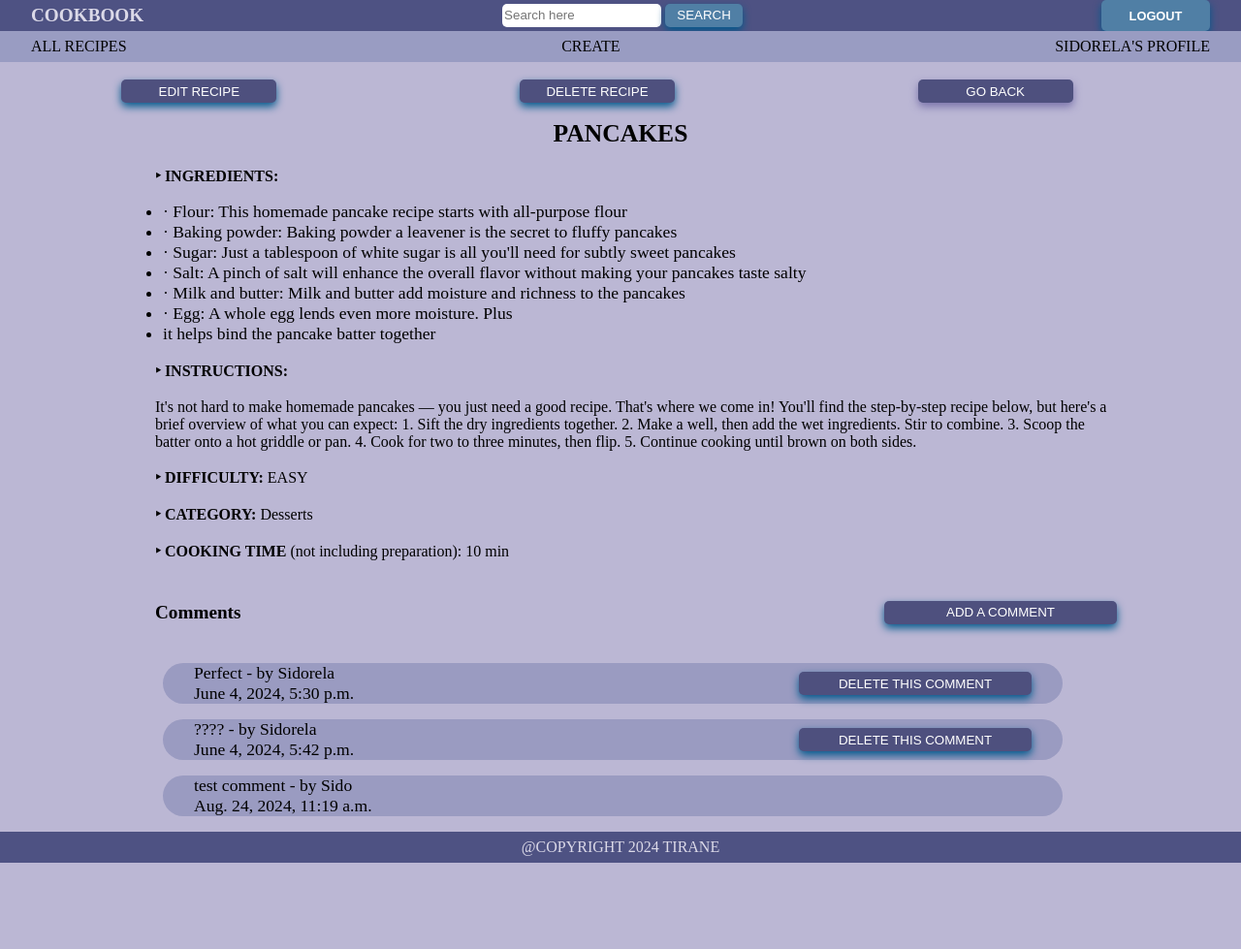
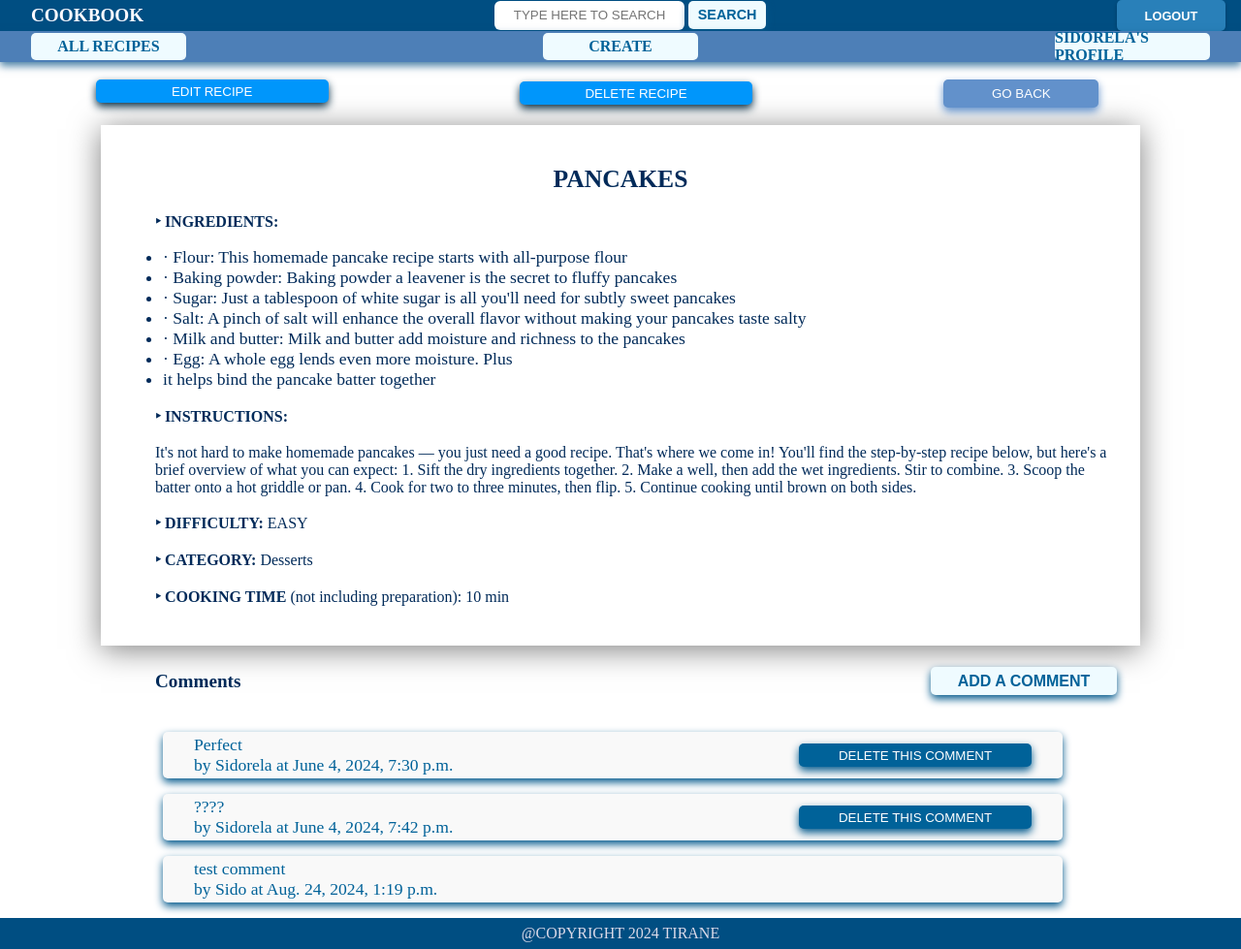
Before and after one commit to Siddo6/recipe-sharing-app, a Django app: page /recipe_detail/1/ in a window 1280 px wide. Shown: the whole page at 97% size. Before the commit the page ends 890 px from the top, so only its background shows below. Run offline with Django 5.2, Linux system fonts and the light colour scheme; a user stored in the database is signed in; data comes from the database, SQL or seed files in the repository; both versions use the stored data as it was after the commit.

Commit message:
modified:   account/templates/account/login.html 	modified:   account/templates/account/register.html 	modified:   config/settings.py 	modified:   core/templates/core/base.html 	modified:   core/templates/core/index.html 	modified:   db.sqlite3 	modified:   recipes/templates/recipes/create_recipe.html 	modified:   recipes/templates/recipes/recipe_detail.html 	modified:   static/style.css

```diff
--- a/config/settings.py
+++ b/config/settings.py
@@ -110,7 +110,7 @@ AUTH_USER_MODEL = 'account.User'
 
 LANGUAGE_CODE = 'en-us'
 
-TIME_ZONE = 'UTC'
+TIME_ZONE = 'Europe/Tirane'
 
 USE_I18N = True
 
--- a/core/templates/core/base.html
+++ b/core/templates/core/base.html
@@ -17,7 +17,7 @@
       {% if user.is_authenticated %}
 
       <form action="{% url 'search_results' %}" method="GET" class="search-form">
-        <input type="text" name="q" id="search" placeholder="Search here">
+        <input type="text" name="q" id="search" placeholder="TYPE HERE TO SEARCH">
         <button type="submit" class="search-button">SEARCH</button>
       </form>
 
@@ -27,7 +27,7 @@
       </form>
       {% else %}
       <form action="{% url 'search_results' %}" method="GET" class="search-form">
-        <input type="text" name="q" id="search" placeholder="Search here">
+        <input type="text" name="q" id="search" placeholder="TYPE HERE TO SEARCH">
         <button type="submit" class="search-button">SEARCH</button>
       </form>
       <div class="buttons">
@@ -48,7 +48,7 @@
       {% if user.is_authenticated %}
       <div class="menu">
         <div class='all'><a href="{% url 'all_recipe_list' %}">ALL RECIPES</a></div>
-        <div class='create'><a href="{% url 'create_recipe' %}">CREATE</a></div>
+        <div class='create-b'><a href="{% url 'create_recipe' %}">CREATE</a></div>
         <div class='profile'><a href="{% url 'user_recipe_list' %}">{{user.name|upper}}'S PROFILE</a></div>
       </div>
       {% else %}
@@ -57,8 +57,7 @@
       <div class="about"><a href="{% url 'about' %}">ABOUT US</a></div>
       </div>
       <br>
-      <div class="text">You are navigating as an anonimous guest!
-
+      <div class="text">YOU'RE NAVIGATING AS AN ANONIMOUS GUEST!
       </div>
 
       {% endif %} {% block content %} {% endblock %}
--- a/recipes/templates/recipes/recipe_detail.html
+++ b/recipes/templates/recipes/recipe_detail.html
@@ -2,6 +2,37 @@
 {% load custom_filters %}
 
 {% block content %}
+<style>
+    .custom-shadow{
+      box-shadow: 0 4px 30px rgba(0, 0, 0, 0.5);
+  }
+
+  .details{
+    width: 80%;
+    display: block;
+    margin: 0 auto;
+    padding: 24px;
+  }
+
+  .commentButton{
+    display: flex;
+  align-items: center;
+  justify-content: center;
+  width: 12rem;
+  background-color: #effbff;
+  /* box-shadow: 0 4px 8px #02598c; */
+  color: #006299;
+  border: none;
+  border-radius: 5px;
+  height: 1.8rem;
+  font-weight: 700;
+  font-size: 1rem;
+  }
+
+  .comment{
+    color: #006299;
+  }
+</style>
 {% if request.user == recipe.created_by %}
 <br>
 <div class="options">
@@ -15,7 +46,8 @@
 <div class="go_back"><button class="back" id="back">Go back</button></div>
 </div>
 {% endif %}
-<div class="details">
+<br>
+<div class="details custom-shadow">
     <h1>{{ recipe.title|upper }}</h1>
     <p><strong>‣ INGREDIENTS: </strong>
         <ul>
@@ -43,7 +75,7 @@
     <div class="comment">
       <ul>
         <li>
-          <div>{{ comment.comment }} - by {{ comment.created_by.name|title }} <br>{{ comment.created_at }}</div>
+          <div>{{ comment.comment }} <br> by {{ comment.created_by.name|title }} at {{ comment.created_at }}</div>
           <div>
             {% if user == comment.created_by %}
               <button class="deleteButton"><a href="{% url 'delete_comment' comment_id=comment.id %}">DELETE THIS COMMENT</a></button>
@@ -54,7 +86,7 @@
     </div>
   {% endfor %}
 {% else %}
-  <p style="padding-left: 12dvw;">No comments in this recipe</p>
+  <p style="padding-left: 12dvw; font-size: 18px;">No comments in this recipe</p>
 {% endif %}
 
 {% endblock %}
--- a/static/style.css
+++ b/static/style.css
@@ -6,24 +6,32 @@ body {
 }
 
 body {
-  background-color: rgb(120, 113, 170, 0.5);
+  background-color:#FFFFFF;
   display: grid;
   grid-template-rows: auto 1fr auto;
   min-height: 100vh;
+  color: #002a59;
 }
 
 nav,
 footer {
   width: 100%;
-  background-color: #4E5283;
+  background-color: #004e82;
   display: flex;
   align-items: center;
   height: 2rem;
   font-family: "Times New Roman", Times, serif;
 }
 
+
+
 nav {
   justify-content: space-between;
+  box-shadow: 0px 4px 8px #004e82b7;
+  backdrop-filter: blur(10px);
+  -webkit-backdrop-filter: blur(10px);
+  border: none;
+  transition: transform 0.3s ease-in-out;
 }
 
 footer {
@@ -33,13 +41,13 @@ footer {
 
 .buttons {
   display: flex;
-  gap: 2rem;
-  padding-right: 2rem;
+  gap: 1rem;
+  padding-right: 1rem;
 }
 
 .logo {
   padding-left: 2rem;
-  color: #DBD9E8;
+  color: #faf9ff;
   font-size: 1.2rem;
 }
 
@@ -63,17 +71,30 @@ footer {
 .login,
 .login_button,
 .logout{
-  background-color: #507FA5;
-  box-shadow: 0 4px 8px #02598c;
+  background-color: #2980B9  ;
+  box-shadow: 0px 2px 4px rgba(0, 0, 0, 0.2);
+}
+
+.login:hover,
+.login_button:hover,
+.logout:hover{
+  background-color: #2065A8  ;
 }
 
 .register,
 .register_button {
-  background-color: #881607;
+  background-color: #8c1f4c;
+  box-shadow: 0px 2px 4px rgba(0, 0, 0, 0.2)
 }
 
+.register:hover,
+.register_button:hover {
+  background-color: #2065A8;
+}
+
+
 .logout{
-    margin-right: 2rem;
+    margin-right: 1rem;
 }
 
 
@@ -95,10 +116,16 @@ a {
   display: flex;
   align-items: center;
   justify-content: space-between;
-  background-color: #999CC2;
+
+  background-color: #4d7fb7;
   height: 2rem;
   padding-left: 2rem;
   padding-right: 2rem;
+  box-shadow: 0px 4px 8px #004e82b7;
+  backdrop-filter: blur(10px);
+  -webkit-backdrop-filter: blur(10px);
+  border: none;
+  transition: transform 0.3s ease-in-out;
 }
 
 
@@ -123,9 +150,7 @@ h3 {
 
 input {
   border: none;
-  border-radius: 5px;
-  height: 1.4rem;
-  width: 10rem;
+  border-radius: 6px;
 }
 
 .text {
@@ -159,18 +184,14 @@ label {
 .delete,
 .create_recipe
 {
-  width: 10rem;
-  background-color: #4E507E;
-  box-shadow: 0 4px 8px #02598c;
+  width: 15rem;
+  background-color: #0096fb;
+  box-shadow: 0 4px 8px #0c3045;
   color: white;
   text-transform: uppercase;
   border: none;
   border-radius: 5px;
   height: 1.5rem;
-}
-
-.create_form input{
-   width: 20rem;
 }
 
 .options {
@@ -200,8 +221,15 @@ label {
   font-size: 1.1rem;
 }
 
-input:hover, input:focus {
-  background-color: rgb(72, 158, 208, 0.2);
+.search-form input {
+  text-align: center;
+  width: 12rem;
+  height: 1.8rem;
+}
+
+.search-form button:hover {
+  background-color: #006299;
+  color: #effbff;
 }
 
 .homepage {
@@ -213,13 +241,13 @@ input:hover, input:focus {
 
 #back, #comment  {
   width: 10rem;
-  background-color: #4E507E;
-  box-shadow: 0 4px 8px #7A73AB;
+  background-color: #6291cb;
+  box-shadow: 0 4px 8px #6291cb;
   color: white;
   text-transform: uppercase;
   border: none;
   border-radius: 5px;
-  height: 1.5rem;
+  height: 1.8rem;
 }
 
 .go_back {
@@ -230,17 +258,20 @@ input:hover, input:focus {
 
 .search-form {
   display: inline-block;
+
 }
 
 .search-button{
   display: inline-block;
   width: 5rem;
-  background-color: #507FA5;
+  background-color: #effbff;
   box-shadow: 0 4px 8px #02598c;
-  color: #ffffff;
+  color: #006299;
   border: none;
   border-radius: 5px;
-  height: 1.5rem;
+  height: 1.8rem;
+  font-weight: 700;
+  font-size: 0.9rem;
 }
 
 p {
@@ -255,15 +286,16 @@ h4 {
 
 .comment li {
   width: 70vw;
-  height: fit-content;
+  height: 3rem;
   min-height: 2rem;
-  background-color: #9A9BC1;
+  background-color: #f9f9f9;
   display: flex;
   align-items: center;
   place-content: start;
   padding-left: 2rem;
   justify-content: space-between;
-  border-radius: 25px;
+  border-radius: 5px;
+  box-shadow: 0 4px 8px #02598c;
 }
 
 .comment {
@@ -276,7 +308,7 @@ h4 {
 
 .commentButton, .deleteButton {
   width: 15rem;
-  background-color: #4E507E;
+  background-color: #006299;
   box-shadow: 0 4px 8px #02598c;
   color: #ffffff;
   border: none;
@@ -295,3 +327,19 @@ h4 {
 .deleteButton {
   margin-right: 2rem;
 }
+
+
+.all, .create-b, .profile{
+  display: flex;
+  align-items: center;
+  justify-content: center;
+  width: 10rem;
+  background-color: #effbff;
+  /* box-shadow: 0 4px 8px #02598c; */
+  color: #006299;
+  border: none;
+  border-radius: 5px;
+  height: 1.8rem;
+  font-weight: 700;
+  font-size: 1rem;
+}
```
Also changed, not shown: account/templates/account/login.html (+9 -1 lines), account/templates/account/register.html (+8 -1 lines), core/templates/core/index.html (+16 -12 lines), recipes/templates/recipes/create_recipe.html (+20 -4 lines), db.sqlite3.
